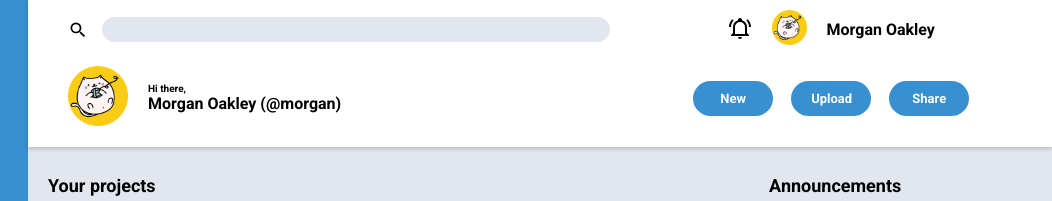
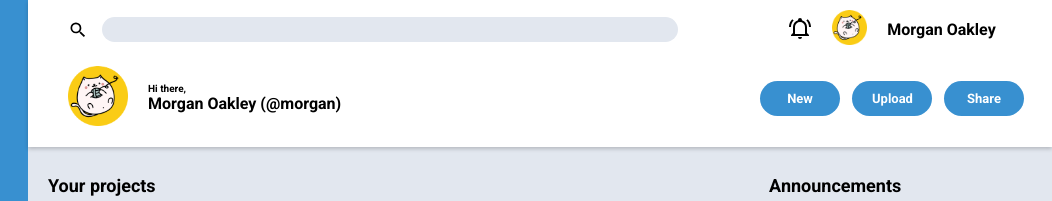
Before and after one commit to gonrogon/odin-admin-dashboard, a plain HTML site: page index.html in a window 1280 px wide. Shown: the top 201 px of the page, 228-1280 px from the left. Drawn offline with Linux system fonts and the light colour scheme.

Commit message:
Improve nav bar responsiveness

```diff
--- a/style.css
+++ b/style.css
@@ -24,7 +24,7 @@ ul, li {
 
 .container {
     min-height: 100vh;
-    max-width: 1400px;
+
     margin: auto;
     display: grid;
     grid-template-columns: clamp(200px, 20%, 300px) auto;
@@ -82,8 +82,8 @@ ul, li {
 
 .nav {
     display: grid;
-    grid-template: 1fr 2fr / 3fr 2fr;
-    gap: 10px 40px;
+    grid-template: 1fr 2fr / 1fr auto;
+    gap: 10px 10%;
     background-color: #fff;
     box-shadow: 0px 2px 4px 0px rgba(0, 0, 0, 0.20);
     padding: var(--container-padding) 40px;
```
